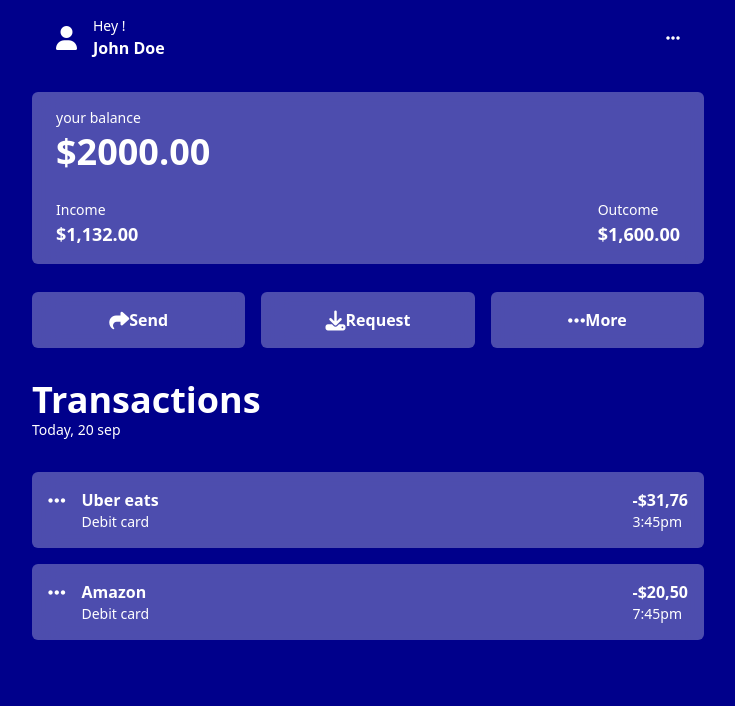
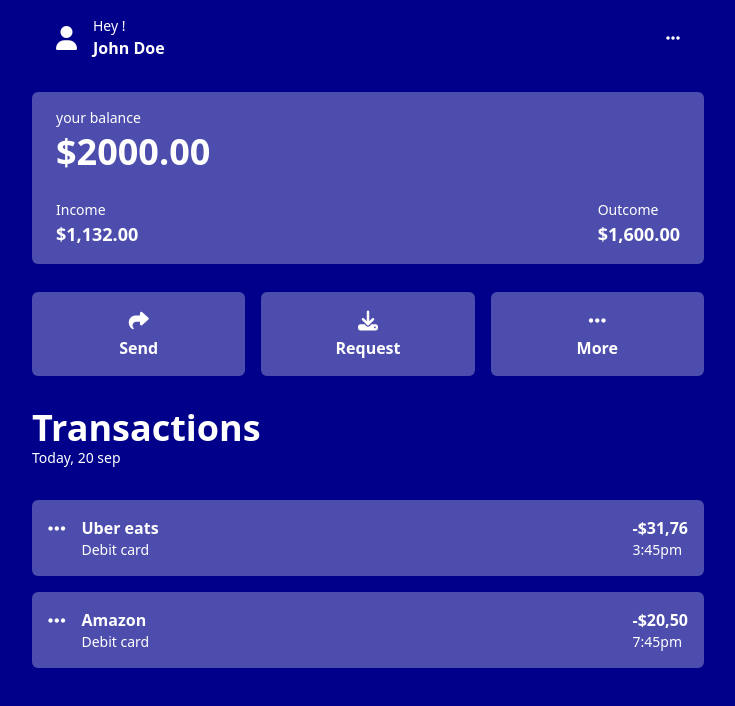
Before and after one commit to kilian-nagel/design-system, a website: page index.html in a window 1280 px wide. Shown: the whole page, without its empty margins (272-1007 px from the left). Drawn offline with Linux system fonts and the light colour scheme.

Commit message:
refactor : replaced properties with component

```diff
--- a/index.html
+++ b/index.html
@@ -44,7 +44,7 @@
         class="actions justify-stretch align-stretch mx-auto flex max-w-2xl gap-4 pt-7"
       >
         <div
-          class="send flex flex flex-1 flex-col items-center justify-center gap-1 rounded-md bg-white/30 p-4 backdrop-blur-md"
+          class="btn-option flex-1"
         >
           <div>
             <i class="fa-solid fa-share fa-lg" style="color: #ffffff"></i>
@@ -52,7 +52,7 @@
           <p>Send</p>
         </div>
         <div
-          class="request flex flex flex-1 flex-col items-center justify-center gap-1 rounded-md bg-white/30 p-4 pt-4 backdrop-blur-md"
+          class="btn-option flex-1"
         >
           <div>
             <i class="fa-solid fa-download fa-lg" style="color: #ffffff"></i>
@@ -60,7 +60,7 @@
           <p>Request</p>
         </div>
         <div
-          class="more flex flex flex-1 flex-col items-center justify-center gap-1 rounded-md bg-white/30 p-4 backdrop-blur-md"
+          class="btn-option flex-1"
         >
           <div>
             <i class="fa-solid fa-ellipsis fa-lg" style="color: #ffffff"></i>
@@ -73,7 +73,7 @@
         <p class="text-sm font-medium">Today, 20 sep</p>
         <div class="content pt-4">
           <div
-            class="transaction p4 flex justify-between rounded-md bg-white/30 p-4 backdrop-blur-md"
+            class="transaction"
           >
             <div class="align-center flex justify-center gap-4">
               <div>
@@ -93,7 +93,7 @@
             </div>
           </div>
           <div
-            class="transaction p4 mt-4 flex justify-between rounded-md bg-white/30 p-4 backdrop-blur-md"
+            class="transaction"
           >
             <div class="align-center flex justify-center gap-4">
               <div>
```
